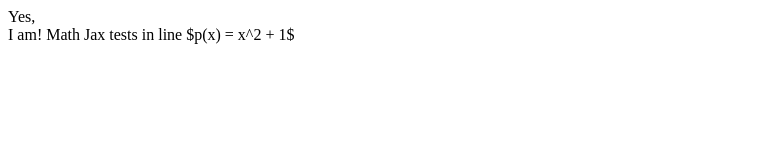
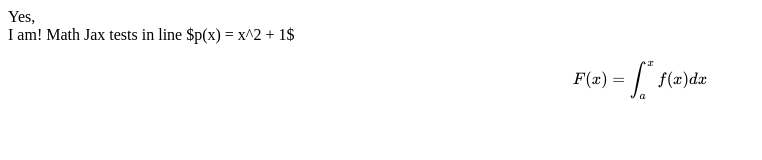
Before and after one commit to leavesandlemmas/leavesandlemmas.github.io, a plain HTML site: page index.html in a window 1280 px wide. Shown: the whole page, without its empty margins (0-762 px from the left). Drawn offline with nearby package versions, Linux system fonts and the light colour scheme.

Commit message:
Update index.html

```diff
--- a/index.html
+++ b/index.html
@@ -18,6 +18,9 @@
 
 Math Jax tests in line $p(x) = x^2 + 1$
 
+$$
+F(x) = \int_a^x f(x) dx
+$$
 </body>
 
 <script type="text/javascript" id="MathJax-script" async
```
